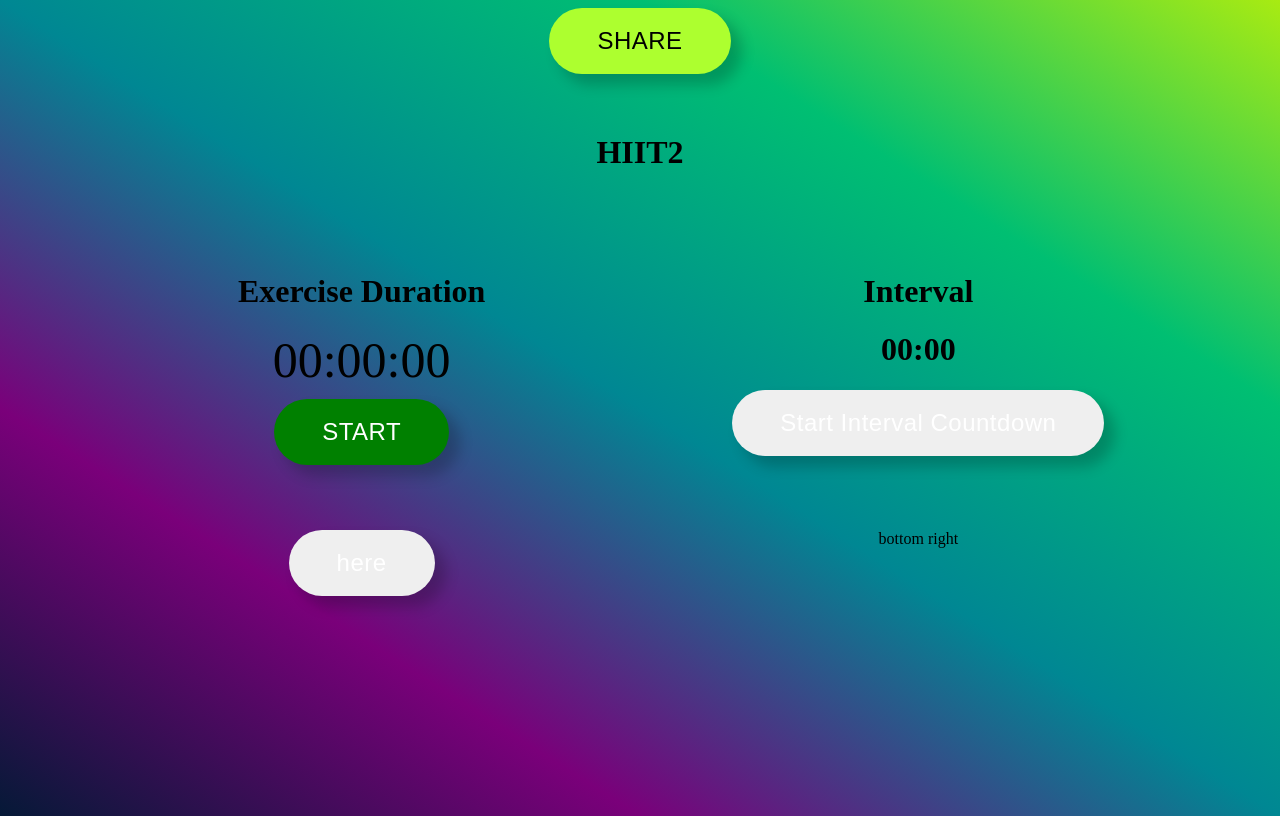
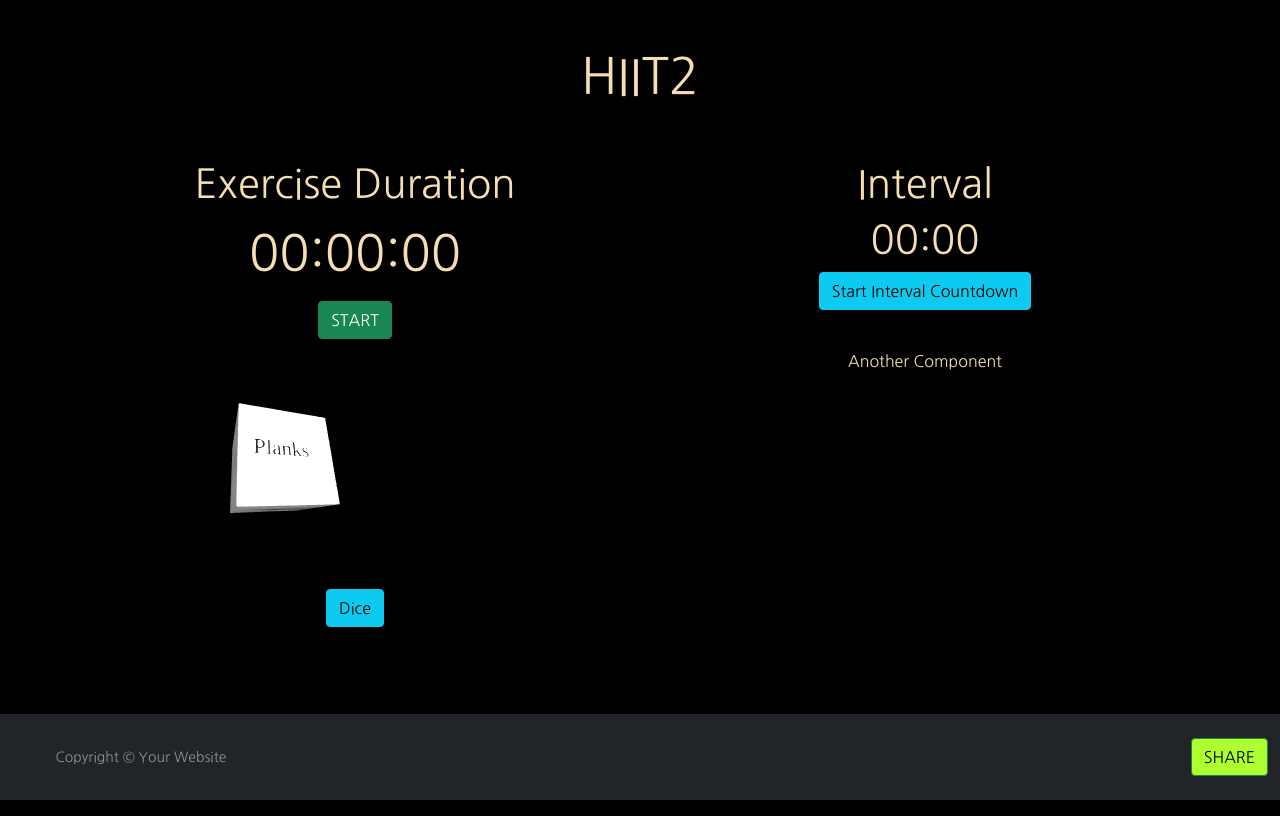
Before and after one commit to HIIT2/HIIT2, a plain HTML site: page March202022/stopwatch.html in a window 1280 px wide. Drawn offline with nearby package versions, Linux system fonts and the light colour scheme.

Commit message:
bootstrap

```diff
--- a/March202022/css/stopwatch.css
+++ b/March202022/css/stopwatch.css
@@ -1,64 +1,20 @@
 body {
-    min-height: 100vh;
-    display: flex;
-    justify-content: center;
-    background: linear-gradient(to right top, #051937, #7a007a, #008793, #00bf72, #a8eb12);
+   overflow: hidden;
+   font-family: 'Nanum Gothic', sans-serif !important;
+   background-color: black !important;
+   color: wheat !important;
 }
-
-.container {
- /* min-height: 100vh; height of the browser viewport */
-    display: flex;
-    flex-direction: row;
-    flex-wrap: wrap;
-    justify-content: center;
-  }
-
-
-  .header{
-    flex:1 0 100%;
-    order: 1;
-    text-align: center;
-    height: 100px;
-  }
-
-  .topleft {
-    flex:0 0 50%;
-    order: 2;
-    text-align: center;
-    height: 30%;
-  }
-
-.topright {
-    flex:0 0 50%;
-    order: 3;
-    text-align: center;
-    height: 30%;
-
+main{
+  height: 100vh;
+  width: 100vw;
+}
+.header{
+  height: 20vh;
 
 }
-
-.bottomleft {
-    flex:0 0 50%;
-    order: 4;
-    text-align: center;
-    height: 30%;
+header h1{
+  font-size: 50px;
 }
-
-.bottomright {
-    flex:0 0 50%;
-    order: 5;
-    text-align: center;
-    height: 30%;
-
-}
-
-footer {
-    flex: 1 0 100%;
-    order: 6;
-    text-align: center;
-
-}
-
 #time {
   font-size: 50px;
 }
@@ -69,14 +25,9 @@ footer {
 
 
 button {
-    color: #fff;
-    border: none;
-    border-radius: 50px;
-    box-shadow: 10px 10px 14px 1px rgb(0 0 0 / 20%);
-    padding: 0.8em 2em;
-    font-size: 1.5em;
-    letter-spacing: 0.5px;
+
     cursor: pointer;
+    margin: 10px;
 }
 
 button:hover {
@@ -87,14 +38,14 @@ button:focus {
 }
 
 #start_btn {
-  background: green;
+
 }
 #pause_btn {
-  background: blue;
+
   display: none;
 }
 #reset_btn {
-  background: red;
+
   display: none;
 }
 
--- /dev/null
+++ b/March202022/js/Dice.js
@@ -0,0 +1,143 @@
+var clicked=false;
+var scene = new THREE.Scene();
+
+var camera = new THREE.PerspectiveCamera(75,window.innerWidth/window.innerHeight,1,1000)
+
+camera.position.set(0,0,4)
+
+
+var renderer = new THREE.WebGLRenderer({antialias: true});
+renderer.setClearColor("black");
+renderer.setSize(window.innerWidth *0.3,window.innerHeight*0.3);
+
+document.body.appendChild(renderer.domElement);
+
+window.addEventListener('resize', () => {
+    renderer.setSize(window.innerWidth *0.3,window.innerHeight*0.3);
+    camera.aspect = window.innerWidth / window.innerHeight;
+
+    camera.updateProjectionMatrix();
+})
+const exercises=["Push Up", "Pull Up", "Squat", "Crunches", "Planks", "Lunges"]
+
+// Texture of dice
+function getTexture(text) {
+                const canvas = document.createElement("canvas");
+                canvas.width = 500;
+                canvas.height = 500;
+                const context = canvas.getContext("2d");
+                context.font ="110px Serif";
+                context.fillStyle = "black";
+                context.fillRect(0, 0, 500, 500);
+                context.fillStyle = "white";
+                context.fillRect(2, 2, 496, 496);
+
+                context.fillStyle = "black"
+				        context.fillText(text, 70, 260);
+
+
+  return new THREE.CanvasTexture(canvas);
+}
+
+
+var mesh = new THREE.Mesh(new THREE.BoxGeometry(2, 2, 2), [
+    new THREE.MeshLambertMaterial({map: getTexture(exercises[0])}),
+    new THREE.MeshLambertMaterial({map: getTexture(exercises[1])}),
+    new THREE.MeshLambertMaterial({ map: getTexture(exercises[2])}),
+    new THREE.MeshLambertMaterial({ map: getTexture(exercises[3])}),
+    new THREE.MeshLambertMaterial({  map: getTexture(exercises[4])}),
+    new THREE.MeshLambertMaterial({  map: getTexture(exercises[5])}),
+  ]);
+  meshX=-10;
+  mesh.position.set(0,0,0)
+  mesh.recieveShadow=true
+  scene.add(mesh)
+  meshX+=1
+  mesh.rotateOnAxis(new THREE.Vector3(-1.1,1.1,0), 16 * Math.PI / 180)
+
+
+
+function getRandomInt(max) {
+  return Math.floor(Math.random() * max);}
+  let random
+function RandomExercise(e){
+
+    switch (e) {
+  case 0:
+    //PLANKS
+    mesh.lookAt(0,0,0)
+    break;
+  case 1:
+    //CRUNCHES
+    mesh.lookAt(0,1,0)
+    break;
+  case 2:
+    //PULL UP
+    mesh.lookAt(1,0,0)
+    break;
+  case 3:
+      //LUNGES
+    mesh.lookAt(0,0,-1)
+    break;
+  case 4:
+    //SQUAT
+    mesh.lookAt(0,-1,0)
+    break;
+  case 5:
+    //PUSH UP
+    mesh.lookAt(-1,0,0)
+    break;
+
+
+}
+}
+
+
+var light = new THREE.PointLight(0xFFFFFF, 1, 1000)
+light.position.set(0,0,0);
+scene.add(light);
+
+var light = new THREE.PointLight(0xFFFFFF, 2, 1000)
+light.position.set(0,0,25);
+scene.add(light);
+function chanceClick(){
+  clicked=false
+}
+
+var render = function() {
+  if(clicked===true){
+    random=getRandomInt(5)
+      mesh.rotation.x+=1
+      mesh.rotation.y+=1
+      mesh.rotation.y+=1
+
+
+    }
+    else{
+
+
+     RandomExercise(random)
+
+    }
+
+    requestAnimationFrame(render);
+
+    renderer.render(scene, camera);
+    document.getElementById("diceAnimation").appendChild( renderer.domElement )
+
+
+
+
+}
+
+
+
+document.getElementById("diceButton").addEventListener("click", ()=>{
+clicked=true
+setTimeout(()=>{clicked=false},2000)
+
+
+
+})
+
+render();
--- a/March202022/stopwatch.html
+++ b/March202022/stopwatch.html
@@ -5,42 +5,64 @@
     <meta name="viewport" content="width=device-width, initial-scale=1.0" />
     <link rel="stylesheet" href="css/stopwatch.css" />
     <meta name="viewport" content="width=device-width, initial-scale=1.0">
-
+    <script src="https://cdnjs.cloudflare.com/ajax/libs/three.js/r128/three.js" integrity="sha512-NLtnLBS9Q2w7GKK9rKxdtgL7rA7CAS85uC/0xd9im4J/yOL4F9ZVlv634NAM7run8hz3wI2GabaA6vv8vJtHiQ==" crossorigin="anonymous" referrerpolicy="no-referrer"></script>
+    <link href="https://cdn.jsdelivr.net/npm/bootstrap@5.1.3/dist/css/bootstrap.min.css" rel="stylesheet" integrity="sha384-1BmE4kWBq78iYhFldvKuhfTAU6auU8tT94WrHftjDbrCEXSU1oBoqyl2QvZ6jIW3" crossorigin="anonymous">
+    <link rel="preconnect" href="https://fonts.googleapis.com">
+<link rel="preconnect" href="https://fonts.gstatic.com" crossorigin>
+<link href="https://fonts.googleapis.com/css2?family=Nanum+Gothic&display=swap" rel="stylesheet">
     <title>Stopwatch</title>
   </head>
-  <body>
-    <div class="container">
-        <div class="header">
-            <h1>HIIT2</h1>
-        </div>
+  <body class="">
 
+    <main class="container">
+      <header class="header row d-flex align-items-center">
+        <h1 class="col text-center">HIIT2</h1>
+      </header>
 
-        <div class="topleft">
+      <section class="row">
+        <div class="topleft col text-center">
       <h1>Exercise Duration</h1>
 
       <div id="time">00:00:00</div>
 
       <div class="btns-container">
-        <button id="start_btn" onclick="start()">START</button>
-        <button id="pause_btn" onclick="pause()">PAUSE</button>
-        <button id="reset_btn" onclick="reset()">RESET</button>
+        <button id="start_btn" class="btn btn-success" onclick="start()">START</button>
+        <button id="pause_btn" class="btn btn-primary" onclick="pause()">PAUSE</button>
+        <button id="reset_btn" class="btn btn-warning" onclick="reset()">RESET</button>
       </div>
     </div>
 
-    <div class="topright">
+    <div class="topright col text-center">
         <h1>Interval</h1>
         <h1 id="info">00:00</h1>
-        <button id="startinterval" value="Start Interval" onclick="setTimeout('alert(\'times up!\')', 30000)">Start Interval Countdown</button>
+        <button id="startinterval" class="btn btn-info" value="Start Interval" onclick="setTimeout('alert(\'times up!\')', 30000)">Start Interval Countdown</button>
     </div>
+  </section>
+  <section class="row">
+    <section class=" bottomleft col text-center" id="dice">
 
-    <div class="bottomleft"> <button id="dicebutton"> here</button></div>
+      <div id="diceAnimation"></div>
+      <button id="diceButton" class="text-center  btn btn-info">Dice</button>
+    </section>
 
-    <div class="bottomright">bottom right</div>
-    <div class="footer">
-      <button id="share_btn">SHARE</button>
+    <div class="bottomright col text-center">Another Component</div>
+
+
+    <footer id="footer" class=" navbar fixed-bottom flex-shrink-0 py-4 bg-dark text-white-50 text-center">
+      <div class="container text-center">
+        <small>Copyright &copy; Your Website</small>
+      </div>
+      <button id="share_btn" class="btn btn-success" >SHARE</button>
       <p id="share-text">this is the text that will get copied to clipboard need to update with info about the workout</p>
-  </div>
-    </div>
+
+    </footer>
+
+  </main>
+
+
+
+
     <script src="js/stopwatch.js"></script>
+    <script src="js/Dice.js"></script>
   </body>
 </html>
```
